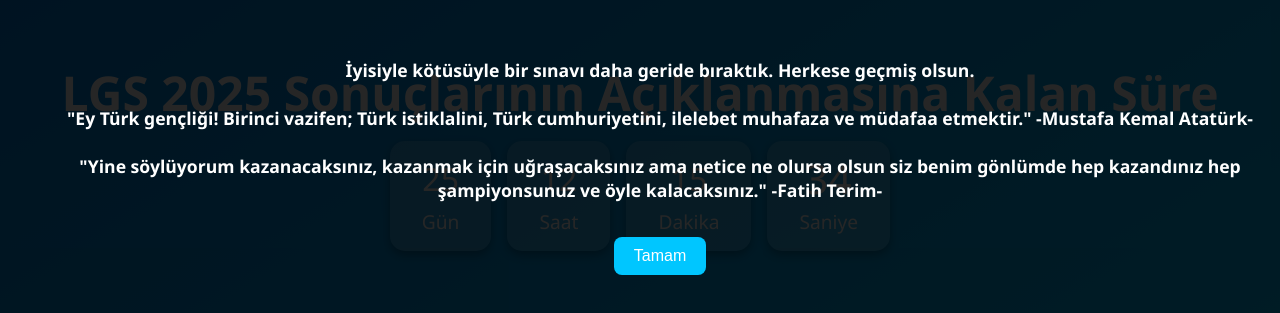
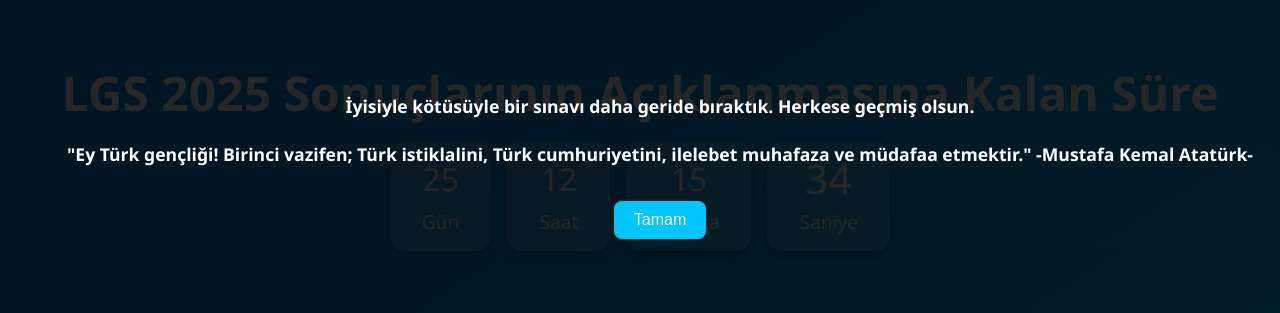
Before and after one commit to icardiii23/lgsgerisayim, a plain HTML site: page index.html in a window 1280 px wide. Shown: the part 261-574 px from the top of the page. Drawn offline with Linux system fonts and the light colour scheme.

Commit message:
Update index.html

```diff
--- a/index.html
+++ b/index.html
@@ -139,8 +139,7 @@
   <div id="intro-modal">
     <h2 id="intro-text">
  İyisiyle kötüsüyle bir sınavı daha geride bıraktık. Herkese geçmiş olsun.<br><br>
-    "Ey Türk gençliği! Birinci vazifen; Türk istiklalini, Türk cumhuriyetini, ilelebet muhafaza ve müdafaa etmektir." -Mustafa Kemal Atatürk-<br><br>
-      "Yine söylüyorum kazanacaksınız, kazanmak için uğraşacaksınız ama netice ne olursa olsun siz benim gönlümde hep kazandınız hep şampiyonsunuz ve öyle kalacaksınız." -Fatih Terim-
+    "Ey Türk gençliği! Birinci vazifen; Türk istiklalini, Türk cumhuriyetini, ilelebet muhafaza ve müdafaa etmektir." -Mustafa Kemal Atatürk-
     </h2>
     <button onclick="closeIntro()">Tamam</button>
   </div>
```
